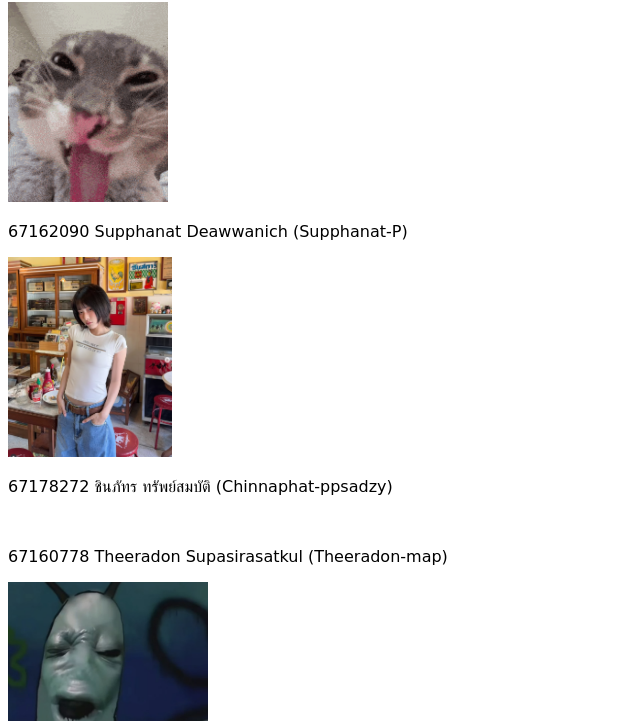
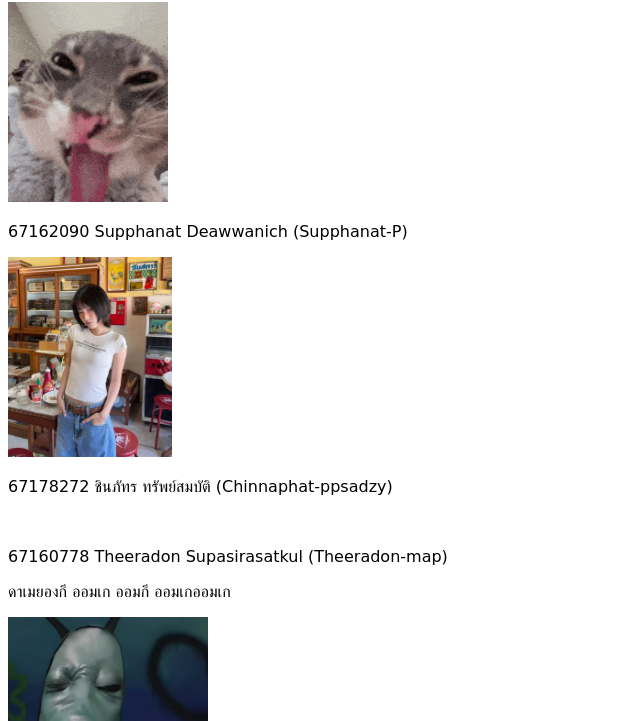
Before and after one commit to Supphanat-P/Collab, a plain HTML site: page index.html in a window 1280 px wide. Shown: the part 79-800 px from the top of the page, without its empty margins (0-640 px from the left). Drawn offline with Linux system fonts and the light colour scheme.

Commit message:
'message'

```diff
--- a/index.html
+++ b/index.html
@@ -25,7 +25,7 @@
     <!-- Map 67160778 Information here -->
     <img src="./Tung-Tung-Tung-Sahur-PNG-Photos.png" alt="" height="200px" />
     <p>67160778 Theeradon Supasirasatkul (Theeradon-map)</p>
-
+    <p>ดาเมยองกึ ออมเก ออมกึ ออมเกออมเก</p>
 
     <!-- Joe 67162090 Information here -->
     <img
@@ -38,6 +38,5 @@
     <!-- Zainee 67162090 Information here -->
     <img src="./Yoga Vinyasa.jpg" alt="67116507" height="200px" />
     <p>67116507 Naphat Navahasdinkull (z9thegoat)</p>
-
   </body>
 </html>
```
